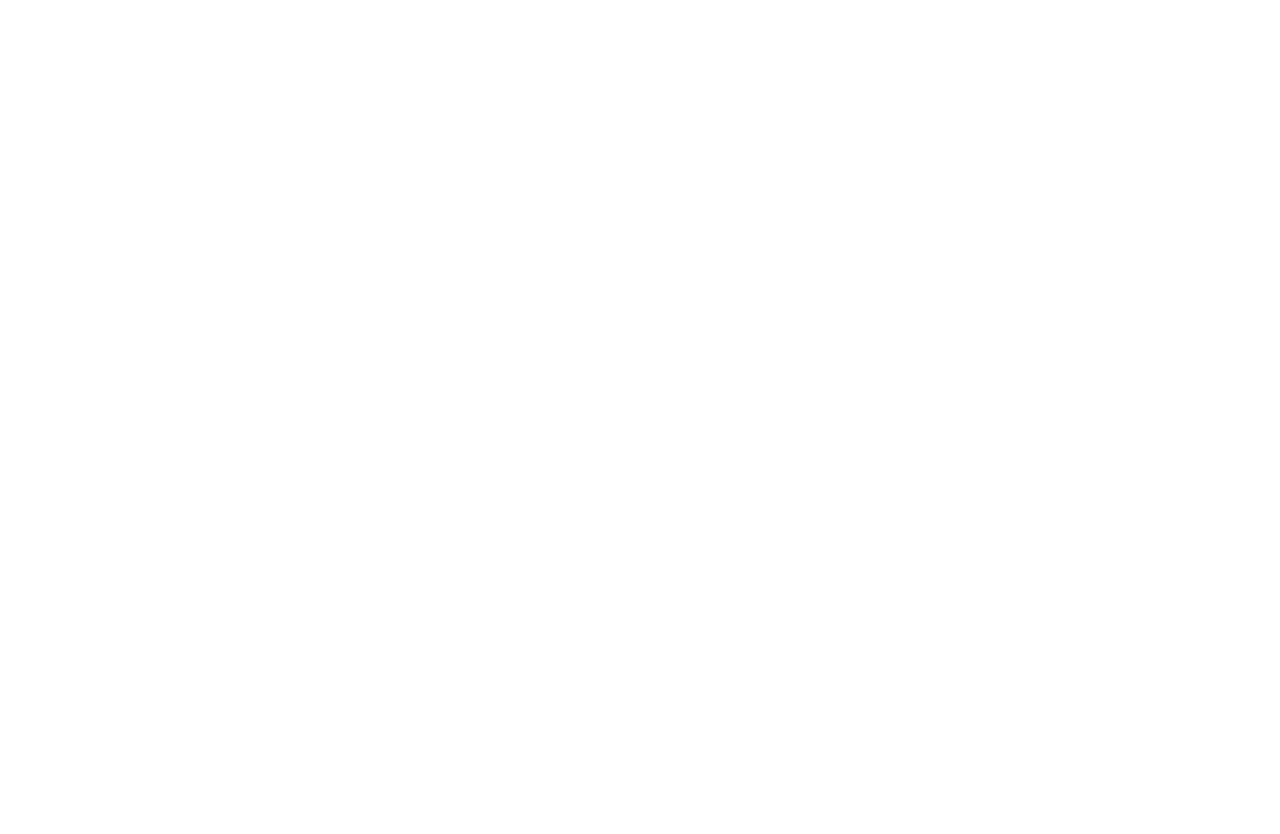
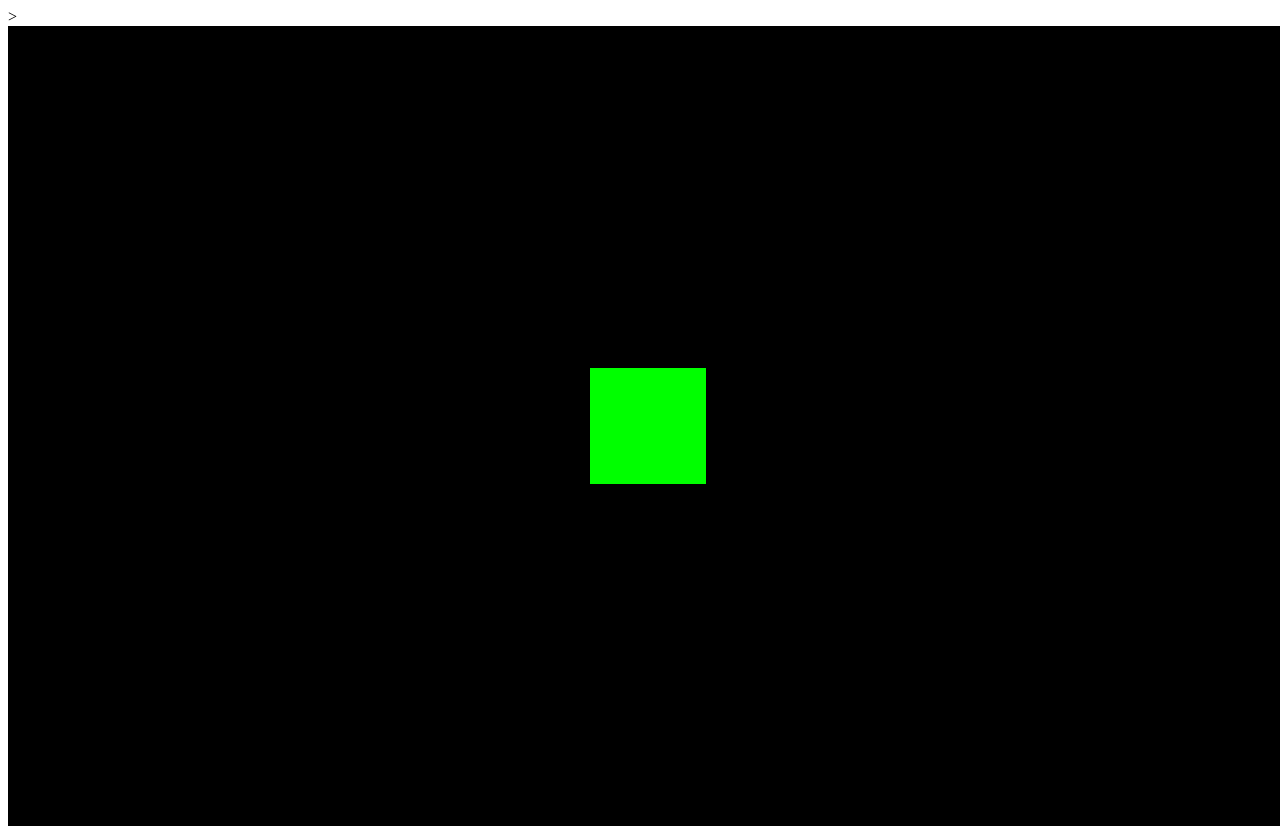
Before and after one commit to mathLmeLo/cg_intro_projects, a plain HTML site: page atividade_1/Problemas Three.js/3.três_cubos_estáticos.html in a window 1280 px wide. Before the commit the page ends 800 px from the top, so only its background shows below. Drawn offline with nearby package versions, Linux system fonts and the light colour scheme.

Commit message:
cubos estaticos

```diff
--- a/atividade_1/Problemas Three.js/3.três_cubos_estáticos.html
+++ b/atividade_1/Problemas Three.js/3.três_cubos_estáticos.html
@@ -1,2 +1,41 @@
 <!-- Escreva um programa que desenhe três cubos estáticos na tela do browser, cada um com uma
 aparência (i.e. material) distinta. -->
+<!DOCTYPE html>
+<html lang="en">
+<head>
+  <meta charset="UTF-8">
+  <meta http-equiv="X-UA-Compatible" content="IE=edge">
+  <meta name="viewport" content="width=device-width, initial-scale=1.0">
+  <title>Document</title>
+</head>
+<body>
+  <script src="js/three.js"></script>>
+  <script>
+			const scene = new THREE.Scene();
+			const camera = new THREE.PerspectiveCamera( 75, window.innerWidth / window.innerHeight, 0.1, 1000 );
+
+			const renderer = new THREE.WebGLRenderer();
+			renderer.setSize( window.innerWidth, window.innerHeight );
+			document.body.appendChild( renderer.domElement );
+
+			const geometry = new THREE.BoxGeometry();
+			const material = new THREE.MeshBasicMaterial( { color: 0x00ff00 } );
+			const cube1 = new THREE.Mesh( geometry, material );
+			scene.add( cube1 );
+
+      // const geometry = new THREE.BoxGeometry();
+			// const material = new THREE.MeshBasicMaterial( { color: 0x00ff00 } );
+			// const cube2 = new THREE.Mesh( geometry, material );
+			// scene.add( cube2 );
+
+      // const geometry = new THREE.BoxGeometry();
+			// const material = new THREE.MeshBasicMaterial( { color: 0x00ff00 } );
+			// const cube3 = new THREE.Mesh( geometry, material );
+			// scene.add( cube3 );
+
+			camera.position.z = 5;
+
+      renderer.render( scene, camera );
+  </script>
+</body>
+</html>
```
